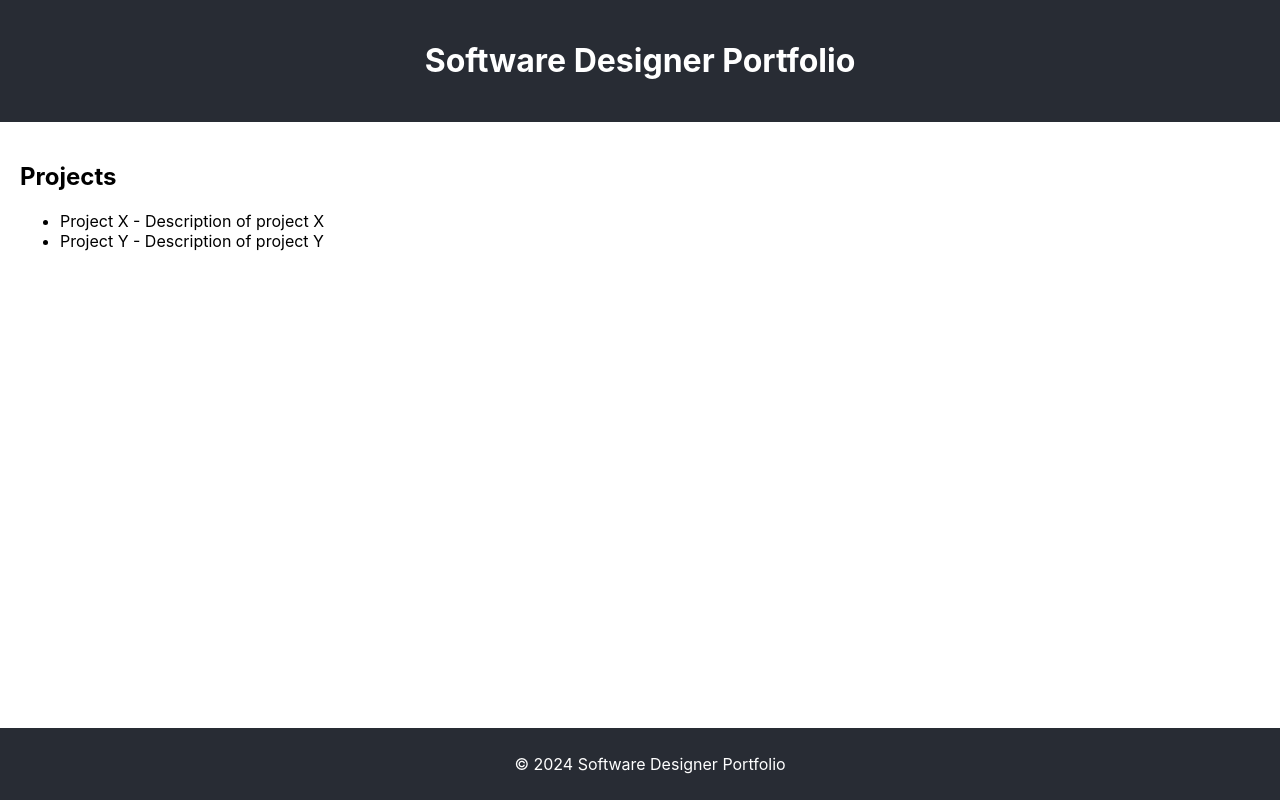
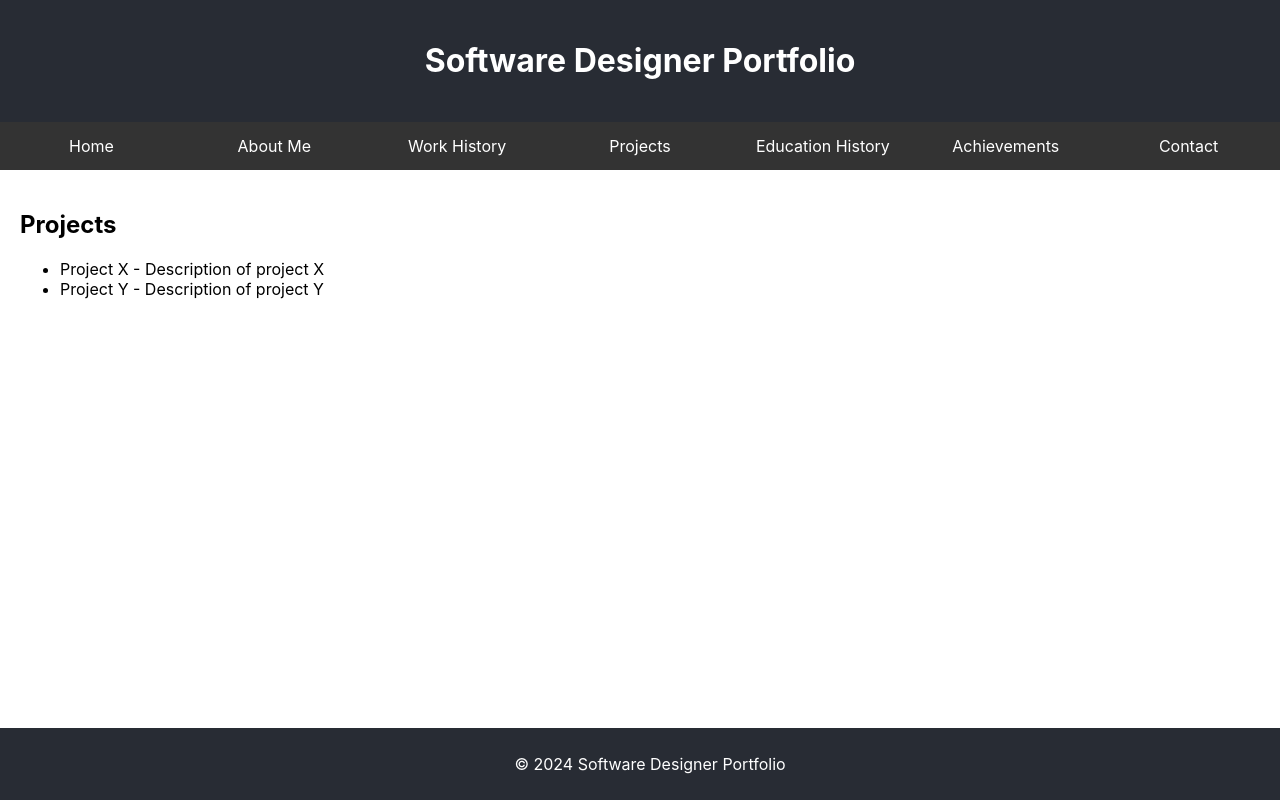
Before and after one commit to pngu21/Code_Projects, a React (Create React App) app in the folder CP5/portfolio_resume/: page /projects in a window 1280 px wide. Built offline with nearby package versions, Linux system fonts and the light colour scheme.

Commit message:
Fixed responsive for larger display

```diff
--- a/CP5/portfolio_resume/src/App.js
+++ b/CP5/portfolio_resume/src/App.js
@@ -84,6 +84,7 @@ const Home = () => (
 const ConditionalNavBar = () => {
   const [isMenuOpen, setIsMenuOpen] = useState(false);
   const location = useLocation();
+
   const toggleMenu = () => {
     setIsMenuOpen(!isMenuOpen);
   };
--- a/CP5/portfolio_resume/src/index.css
+++ b/CP5/portfolio_resume/src/index.css
@@ -41,6 +41,7 @@ code {
   display: flex;
   flex-direction: column;
   align-items: center;
+  width: 100%;
 }
 
 .burger-menu {
@@ -71,15 +72,16 @@ code {
 
 .nav-links {
   display: flex;
-  flex-direction: column;
+  flex-direction: row;
+  justify-content: center;
   align-items: center;
-  display: none;
+  width: 100%;
 }
 
 .nav-links.show {
   display: flex;
+  flex-direction: column;
 }
-
 
 
 .nav-bar a {
@@ -161,8 +163,13 @@ code {
   }
 
   .nav-links {
+    display: none;
     flex-direction: column;
     width: 100%;
+  }
+
+  .nav-links.show {
+    display: flex;
   }
 
   .nav-bar {
@@ -179,19 +186,30 @@ code {
   }
 }
 
+@media (min-width: 769px) {
+  .nav-links {
+    display: flex !important;
+    flex-direction: row !important;
+  }
+
+  .nav-bar a {
+    padding: 14px 20px;
+  }
+}
+
 @media (max-width: 480px) {
-  .burger-menu {
+  /* .burger-menu {
     display: block;
-  }
+  } */
 
   .nav-links {
     flex-direction: column;
     width: 100%;
   }
 
-  .nav-bar {
+  /* .nav-bar {
     align-items: flex-start;
-  }
+  } */
 
   .nav-bar a {
     padding: 8px;
```
